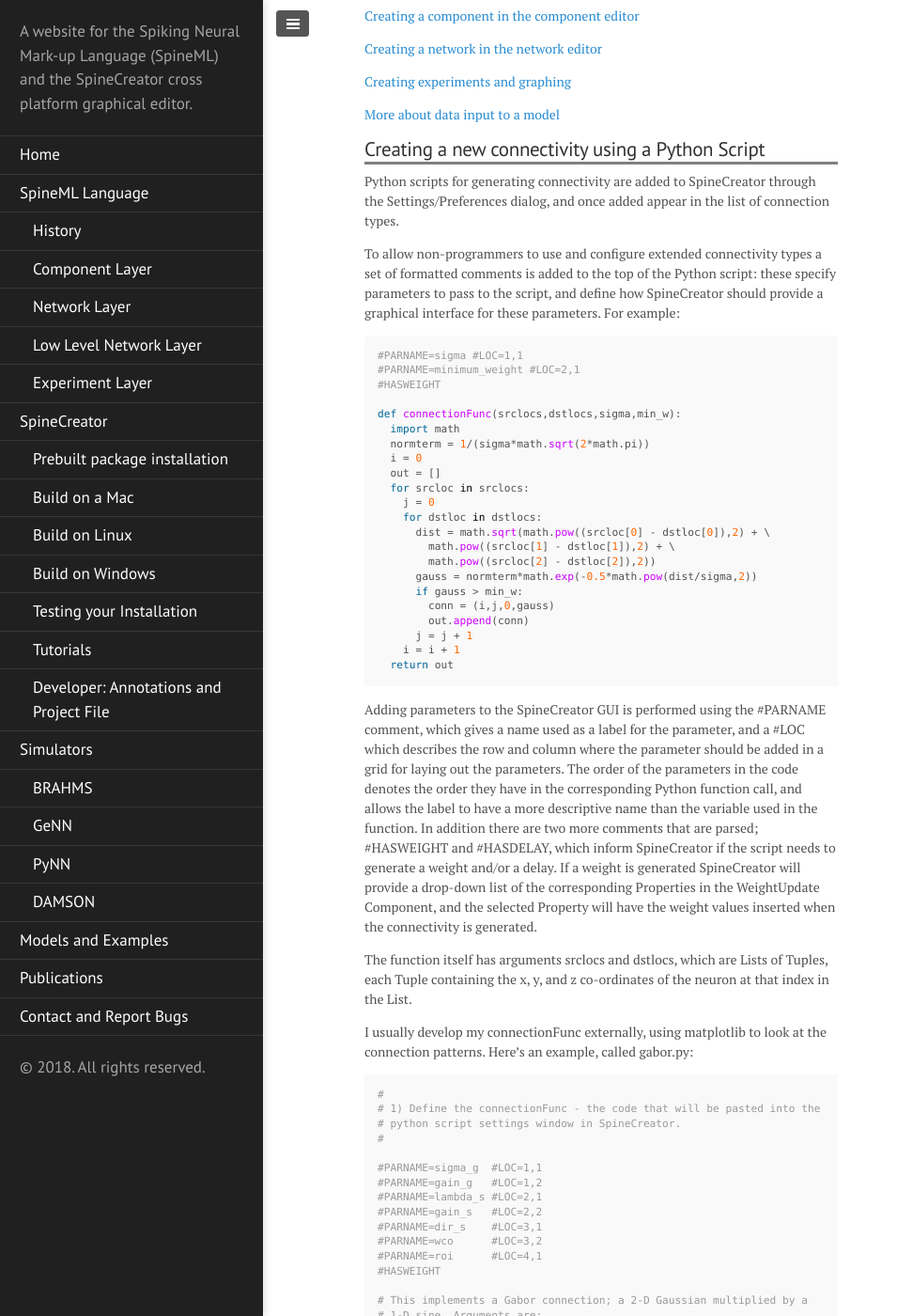
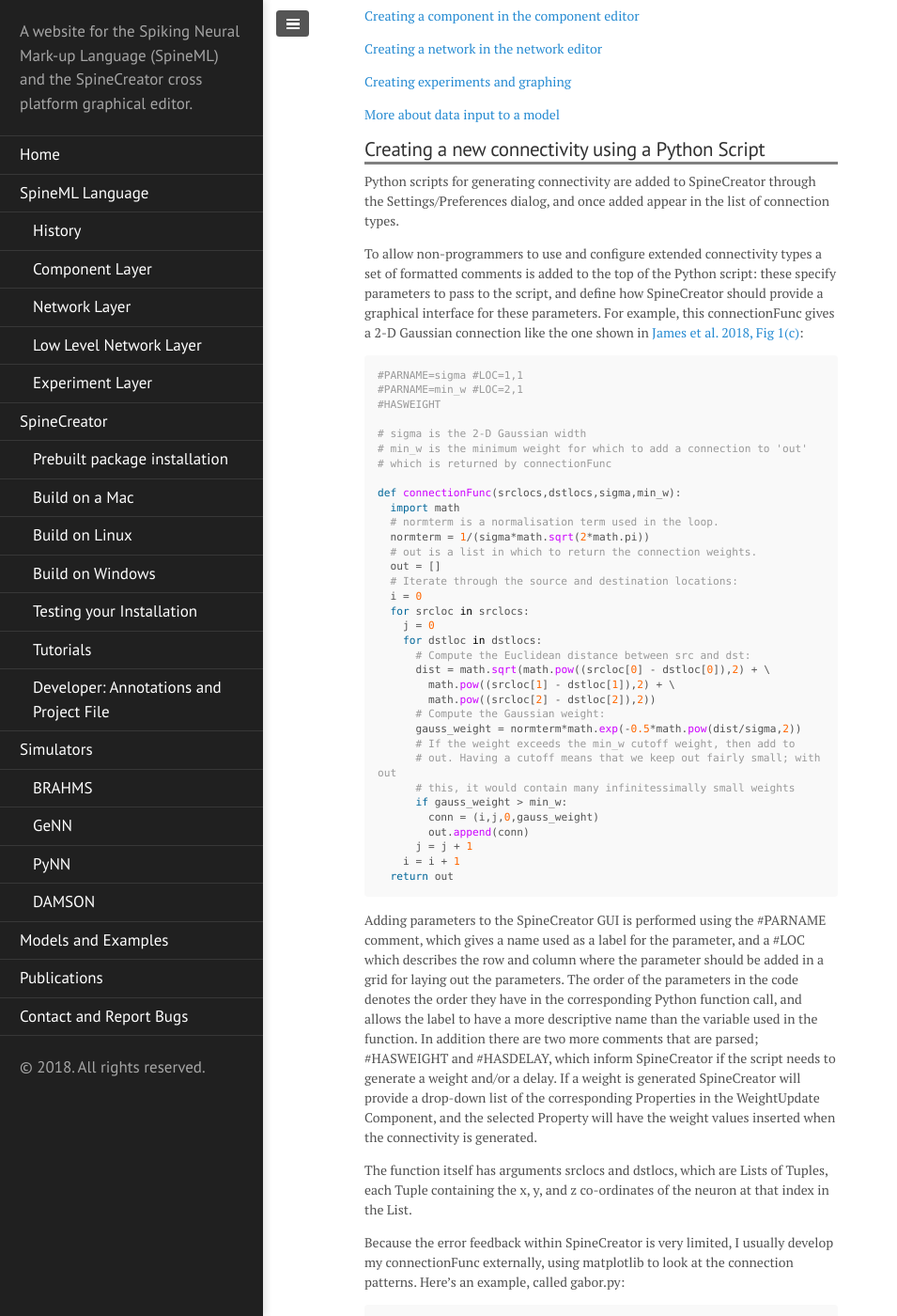
Before and after one commit to SpineML/spineml.github.io, a Jekyll site: the page built from spinecreator/tutorial/index.md, in a window 1280 px wide and 1400 px high, scrolled down 285 px. Shown: the whole window at 94% size, without its empty margins (0-955 px from the left). Built offline with Jekyll 4.4.1, drawn with Linux system fonts in a browser that asks for light colours; nearby versions of some CDN libraries; library files that are not in the unit come from our copies; some of the changed text lies outside the part shown.

Commit message:
More on connectionFunc

````diff
--- a/spinecreator/tutorial/index.md
+++ b/spinecreator/tutorial/index.md
@@ -31,27 +31,41 @@ To allow non-programmers to use and configure extended connectivity
 types a set of formatted comments is added to the top of the Python
 script: these specify parameters to pass to the script, and define how
 SpineCreator should provide a graphical interface for these
-parameters. For example:
+parameters. For example, this connectionFunc gives a 2-D Gaussian
+connection like the one shown in
+[James et al. 2018, Fig 1(c)](https://www.frontiersin.org/articles/10.3389/fnins.2018.00039/full):
 
 ```python
 #PARNAME=sigma #LOC=1,1
-#PARNAME=minimum_weight #LOC=2,1
+#PARNAME=min_w #LOC=2,1
 #HASWEIGHT
+
+# sigma is the 2-D Gaussian width
+# min_w is the minimum weight for which to add a connection to 'out'
+# which is returned by connectionFunc
 
 def connectionFunc(srclocs,dstlocs,sigma,min_w):
   import math
+  # normterm is a normalisation term used in the loop.
   normterm = 1/(sigma*math.sqrt(2*math.pi))
+  # out is a list in which to return the connection weights.
+  out = []
+  # Iterate through the source and destination locations:
   i = 0
-  out = []
   for srcloc in srclocs:
     j = 0
     for dstloc in dstlocs:
+      # Compute the Euclidean distance between src and dst:
       dist = math.sqrt(math.pow((srcloc[0] - dstloc[0]),2) + \
         math.pow((srcloc[1] - dstloc[1]),2) + \
         math.pow((srcloc[2] - dstloc[2]),2))
-      gauss = normterm*math.exp(-0.5*math.pow(dist/sigma,2))
-      if gauss > min_w:
-        conn = (i,j,0,gauss)
+      # Compute the Gaussian weight:
+      gauss_weight = normterm*math.exp(-0.5*math.pow(dist/sigma,2))
+      # If the weight exceeds the min_w cutoff weight, then add to
+      # out. Having a cutoff means that we keep out fairly small; without
+      # this, it would contain many infinitessimally small weights
+      if gauss_weight > min_w:
+        conn = (i,j,0,gauss_weight)
         out.append(conn)
       j = j + 1
     i = i + 1
@@ -76,8 +90,9 @@ The function itself has arguments srclocs and dstlocs, which are Lists
 of Tuples, each Tuple containing the x, y, and z co-ordinates of the
 neuron at that index in the List.
 
-I usually develop my connectionFunc externally, using matplotlib to
-look at the connection patterns. Here's an example, called gabor.py:
+Because the error feedback within SpineCreator is very limited, I
+usually develop my connectionFunc externally, using matplotlib to look
+at the connection patterns. Here's an example, called gabor.py:
 
 ```python
 #
@@ -221,3 +236,5 @@ ax = fig.add_subplot(111, projection='3d')
 ax.scatter(xs,ys,ws)
 plt.show()
 ```
+Once this works, I copy and paste connectionFunc into SpineCreator for
+use in my model.
````
